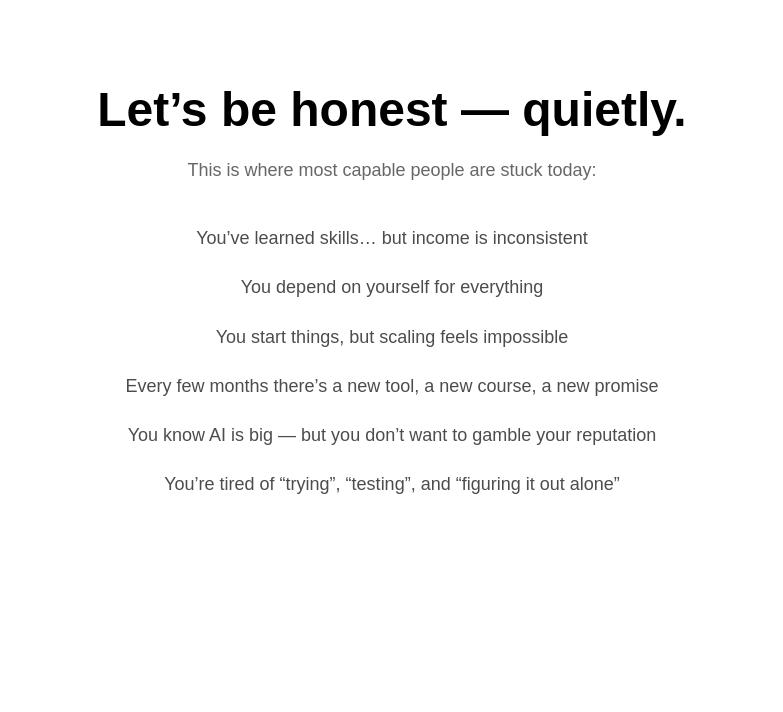
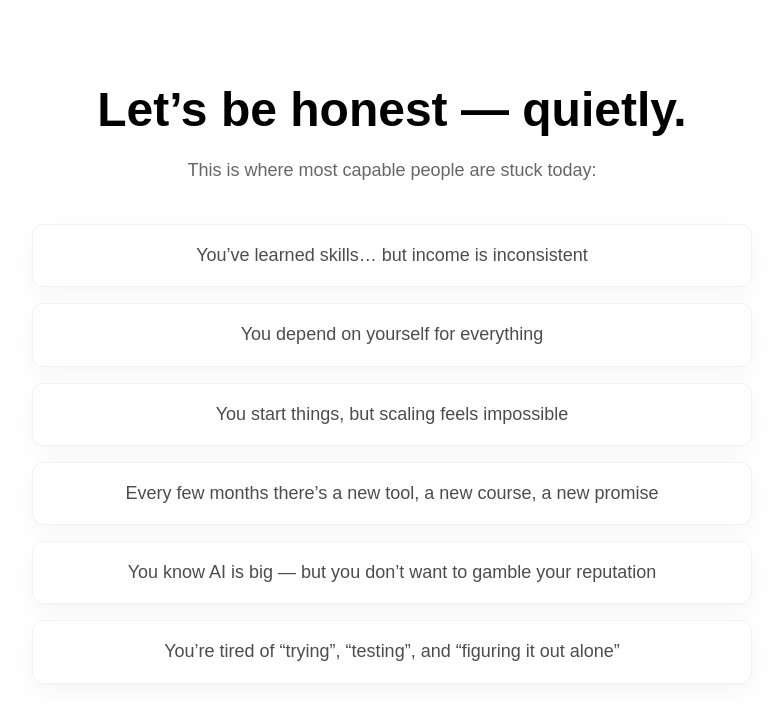
Before and after one commit to Chetanbelfort/iframe-hero, a Next.js app: page /iframe/stuck in a window 1280 px wide. Shown: the top 712 px of the page, without its empty margins (248-1031 px from the left). Built offline with nearby package versions, Linux system fonts and the light colour scheme.

Commit message:
update landing page sections

```diff
--- a/components/ui/vertical-text-stack.tsx
+++ b/components/ui/vertical-text-stack.tsx
@@ -14,24 +14,28 @@ const items = [
 export function VerticalTextStack() {
   return (
     <div className="max-w-3xl mx-auto px-6">
-      <div className="flex flex-col gap-4 md:gap-5">
+      <div className="flex flex-col gap-3 md:gap-4">
         {items.map((text, index) => (
           <motion.div
             key={index}
-            initial={{ opacity: 0, y: 12 }}
+            initial={{ opacity: 0, y: 14 }}
             whileInView={{ opacity: 1, y: 0 }}
             viewport={{ once: true }}
             transition={{
               duration: 0.45,
               ease: 'easeOut',
-              delay: index * 0.06,
+              delay: index * 0.07,
             }}
             className="
-              text-base
-              md:text-lg
+              bg-white
+              border border-black/5
+              rounded-xl
+              px-5 py-4
+              text-base md:text-lg
               text-black/70
               leading-relaxed
               text-center
+              shadow-[0_8px_24px_rgba(0,0,0,0.04)]
             "
           >
             {text}
```
